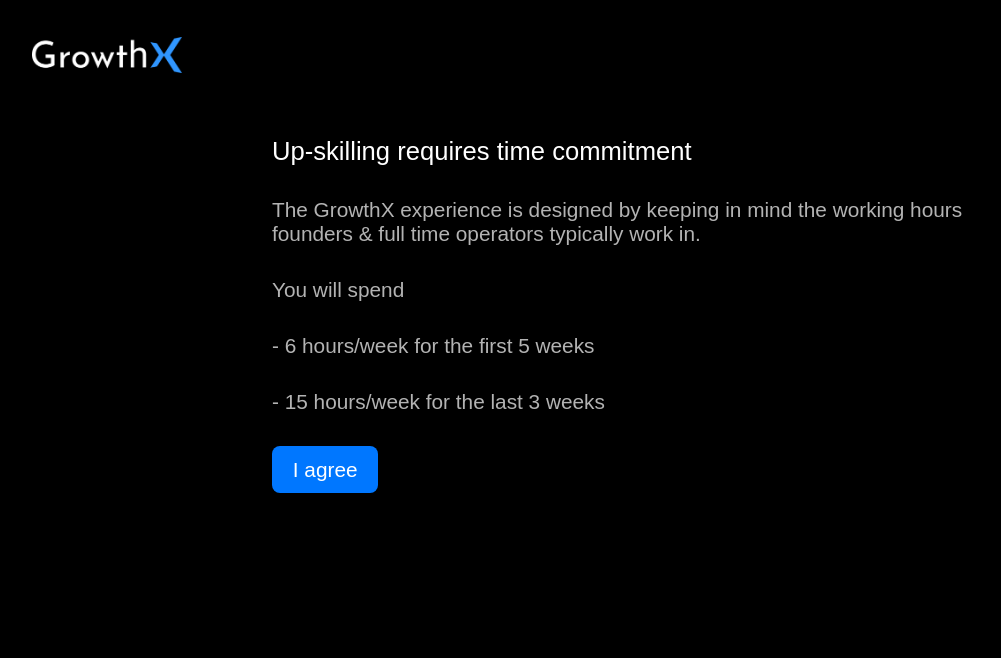
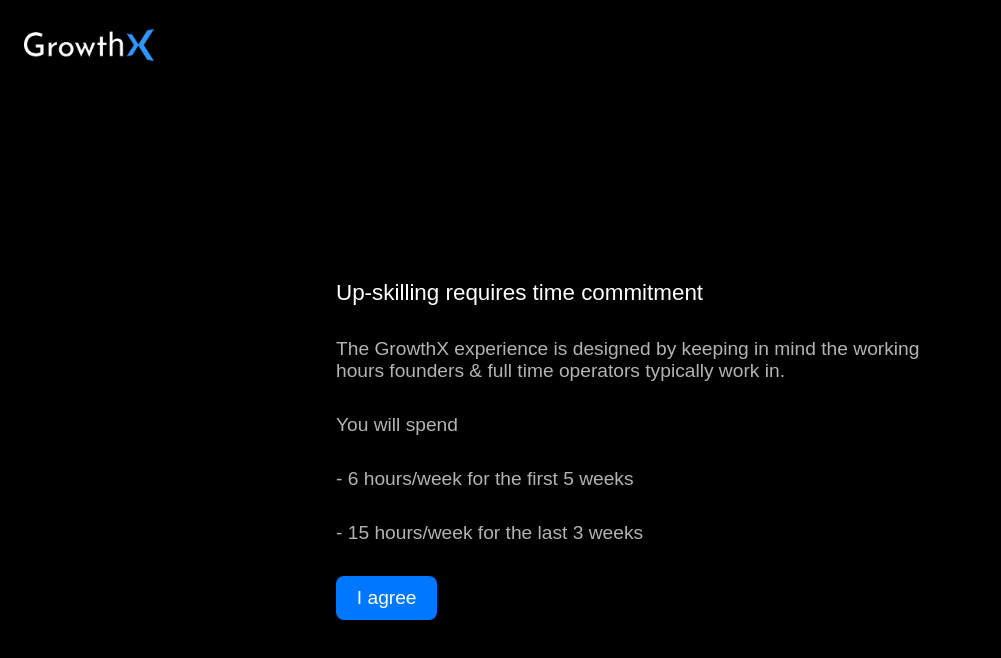
Before and after one commit to adi5233/growthx-userform, a React (Create React App) app: page / in a window 1280 px wide. Shown: the top 658 px of the page, without its empty margins (0-1001 px from the left). Built offline with nearby package versions, Linux system fonts and the light colour scheme.

Commit message:
fixes css

```diff
--- a/src/App.js
+++ b/src/App.js
@@ -9,23 +9,25 @@
     height: "100vh",
     width: "100vw",
     backgroundColor: "#000000",
+    display: "flex",
+    flexDirection: "column", // Arrange children vertically
+    alignItems: "center", // Center children horizontally
   },
   headerContainer: {
-    // height: "20vh",
+    height: "auto",
+    width: "100%",
   },
   formContainer: {
+    flex: 1,
     display: "flex",
     justifyContent: "center",
     alignItems: "center",
-    width: "60vw",
-    margin: "auto",
   },
   formWrapper: {
-    // margin: "3rem 2rem",
-    width: "90vw",
+    width: "50vw",
   },
   "@media (max-width: 768px)": {
-    formContainer: {
+    formWrapper: {
       width: "90vw",
     },
   },
--- a/src/components/Header.js
+++ b/src/components/Header.js
@@ -6,10 +6,10 @@
     width: "100%",
     display: "flex",
     alignItems: "center",
-    padding: "2rem",
+    padding: "1.5rem",
   },
   logo: {
-    width: "150px",
+    width: "130px",
   },
 }));
 
--- a/src/components/UserForm.js
+++ b/src/components/UserForm.js
@@ -18,19 +18,19 @@
     padding: theme.spacing(2),
   },
   heading: {
-    fontSize: "1.6rem",
+    fontSize: "1.4rem",
     margin: "1rem 0",
     color: "#fff",
   },
   paragraph: {
-    fontSize: "1.3rem",
+    fontSize: "1.2rem",
     margin: "2rem 0",
     color: "#ffffffb3",
   },
   button: {
     backgroundColor: "#0077ff",
     color: "#fff",
-    fontSize: "1.3rem",
+    fontSize: "1.2rem",
     borderRadius: theme.spacing(1),
     outline: "none",
     cursor: "pointer",
@@ -48,7 +48,7 @@
   input: {
     padding: theme.spacing(1),
     backgroundColor: "transparent",
-    fontSize: "1.3rem",
+    fontSize: "1.2rem",
     outline: "none",
     borderBottom: "2px solid #fff",
     width: "100%",
@@ -61,7 +61,7 @@
   select: {
     padding: theme.spacing(1),
     backgroundColor: "transparent",
-    fontSize: "1.3rem",
+    fontSize: "1.2rem",
     outline: "none",
     border: "none",
     borderBottom: "2px solid #ccc",
@@ -115,12 +115,14 @@
       formData={formData}
       handleChange={handleChange}
       classes={classes}
+      step={step}
     />,
     <LastName
       nextStep={nextStep}
       formData={formData}
       handleChange={handleChange}
       classes={classes}
+      step={step}
     />,
     <Industry
       nextStep={nextStep}
@@ -128,6 +130,7 @@
       handleChange={handleChange}
       classes={classes}
       setFormData={setFormData}
+      step={step}
     />,
     <Role
       nextStep={nextStep}
@@ -135,6 +138,7 @@
       handleChange={handleChange}
       classes={classes}
       setFormData={setFormData}
+      step={step}
     />,
     <Goals
       nextStep={nextStep}
@@ -142,12 +146,14 @@
       handleChange={handleChange}
       classes={classes}
       setFormData={setFormData}
+      step={step}
     />,
     <Email
       nextStep={nextStep}
       formData={formData}
       handleChange={handleChange}
       classes={classes}
+      step={step}
     />,
     <PhoneNumber
       nextStep={nextStep}
@@ -155,6 +161,7 @@
       classes={classes}
       setFormData={setFormData}
       handleSubmit={handleSubmit}
+      step={step}
     />,
     <Completion classes={classes} />,
   ];
--- a/src/components/steps/Email.js
+++ b/src/components/steps/Email.js
@@ -2,7 +2,7 @@
 import WarningIcon from "@material-ui/icons/Warning";
 import { motion } from "framer-motion";
 
-const Email = ({ nextStep, formData, handleChange, classes }) => {
+const Email = ({ nextStep, formData, handleChange, classes, step }) => {
   const [error, setError] = useState(null);
 
   const handleSubmit = () => {
@@ -26,7 +26,9 @@
       transition={{ delay: 0.5, duration: 1 }}
       className={classes.container}
     >
-      <p className={classes.heading}>6. Email you'd like to register with?</p>
+      <p className={classes.heading}>
+        {step}. Email you'd like to register with?
+      </p>
       <p className={classes.paragraph}>
         We will keep all our communications with you through this email. Do
         check your spam inbox if you can't find our application received email.
--- a/src/components/steps/FirstName.js
+++ b/src/components/steps/FirstName.js
@@ -2,7 +2,7 @@
 import WarningIcon from "@material-ui/icons/Warning";
 import { motion } from "framer-motion";
 
-const FirstName = ({ nextStep, formData, handleChange, classes }) => {
+const FirstName = ({ nextStep, formData, handleChange, classes, step }) => {
   const [error, setError] = useState(null);
 
   const handleSubmit = () => {
@@ -23,7 +23,7 @@
       transition={{ delay: 0.5, duration: 1 }}
       className={classes.container}
     >
-      <p className={classes.heading}>1 What's your first name?</p>
+      <p className={classes.heading}>{step}. What's your first name?</p>
       <div>
         <input
           type="text"
--- a/src/components/steps/Industry.js
+++ b/src/components/steps/Industry.js
@@ -5,7 +5,7 @@
 import industryList from "../../assets/industryList";
 import { motion } from "framer-motion";
 
-const Industry = ({ nextStep, formData, classes, setFormData }) => {
+const Industry = ({ nextStep, formData, classes, setFormData, step }) => {
   const [value, setValue] = useState(null);
   const [error, setError] = useState(null);
 
@@ -32,7 +32,9 @@
       transition={{ delay: 0.5, duration: 1 }}
       className={classes.container}
     >
-      <p className={classes.heading}>3. What industry is your company in?</p>
+      <p className={classes.heading}>
+        {step}. What industry is your company in?
+      </p>
       <p className={classes.paragraph}>
         We will personalize your learning experience accordingly
       </p>
--- a/src/components/steps/LastName.js
+++ b/src/components/steps/LastName.js
@@ -2,7 +2,7 @@
 import WarningIcon from "@material-ui/icons/Warning";
 import { motion } from "framer-motion";
 
-const LastName = ({ nextStep, formData, handleChange, classes }) => {
+const LastName = ({ nextStep, formData, handleChange, classes, step }) => {
   const [error, setError] = useState(null);
 
   const handleSubmit = () => {
@@ -23,7 +23,9 @@
       transition={{ delay: 0.5, duration: 1 }}
       className={classes.container}
     >
-      <p className={classes.heading}>2. What's your last name?</p>
+      <p className={classes.heading}>
+        {step}. and your last name, {formData.firstName}?
+      </p>
       <div>
         <input
           type="text"
--- a/src/components/steps/PhoneNumber.js
+++ b/src/components/steps/PhoneNumber.js
@@ -4,7 +4,7 @@
 import WarningIcon from "@material-ui/icons/Warning";
 import { motion } from "framer-motion";
 
-const PhoneNumber = ({ nextStep, formData, classes, handleSubmit }) => {
+const PhoneNumber = ({ nextStep, formData, classes, handleSubmit, step }) => {
   const [value, setValue] = useState();
   const [error, setError] = useState(null);
 
@@ -30,7 +30,7 @@
       transition={{ delay: 0.5, duration: 1 }}
       className={classes.container}
     >
-      <p className={classes.heading}>7. Your phone number</p>
+      <p className={classes.heading}>{step}. Your phone number</p>
       <p className={classes.paragraph}>
         We won't call you unless it is absolutely required to process your
         application.
--- a/src/components/steps/Role.js
+++ b/src/components/steps/Role.js
@@ -6,7 +6,7 @@
 import WarningIcon from "@material-ui/icons/Warning";
 import { motion } from "framer-motion";
 
-const Role = ({ nextStep, formData, classes, setFormData }) => {
+const Role = ({ nextStep, formData, classes, setFormData, step }) => {
   const [selectedIndex, setSelectedIndex] = useState(1);
   const [error, setError] = useState(null);
 
@@ -37,7 +37,7 @@
       transition={{ delay: 0.5, duration: 1 }}
       className={classes.container}
     >
-      <p className={classes.heading}>4. Your role in your company?</p>
+      <p className={classes.heading}>{step}. Your role in your company?</p>
       <p className={classes.paragraph}>
         We want to understand how you spend your time right now.
       </p>
```
Also changed, not shown: src/components/steps/Goals.js (+6 -7 lines).
